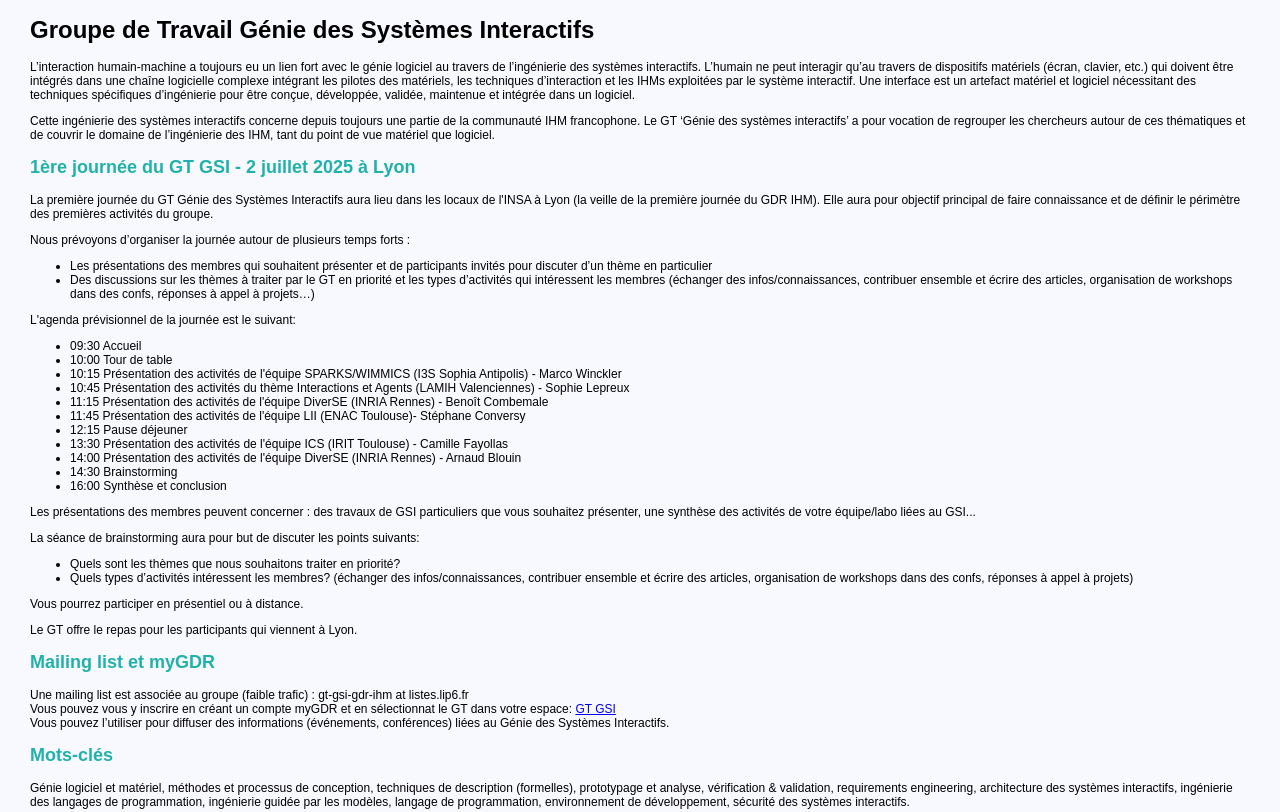
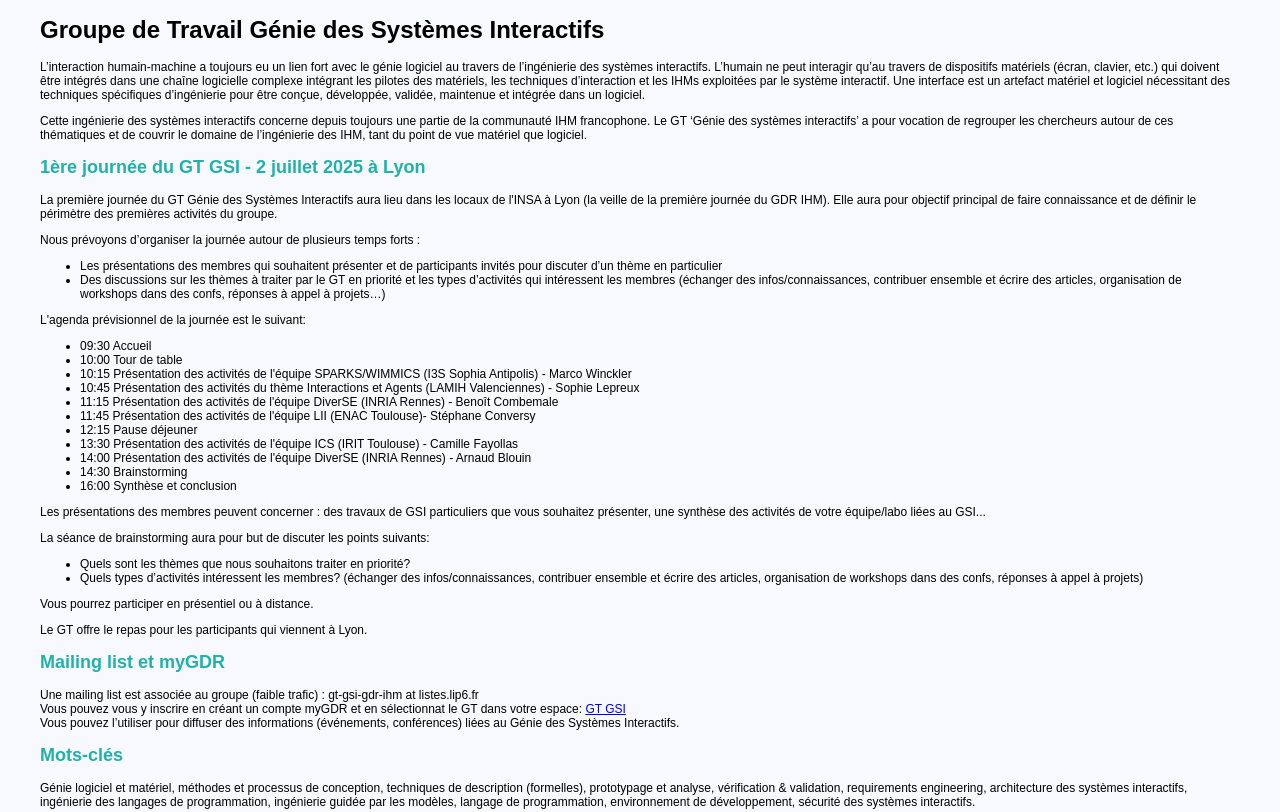
Before and after one commit to gt-gsi/gtgsi, a plain HTML site: page index.html in a window 1280 px wide. Shown: the top 812 px of the page. Drawn offline with Linux system fonts and the light colour scheme.

Commit message:
Update index.html

```diff
--- a/index.html
+++ b/index.html
@@ -4,7 +4,7 @@
                 <title style="color:darkblue">GT Génie des Systèmes Interactifs</title>
             </head>
 
-<body style="background-color: ghostwhite;font-family:arial;font-size:12px;margin-left: 30px;margin-right: 30px">
+<body style="background-color: ghostwhite;font-family:arial;font-size:12px;margin-left: 40px;margin-right: 40px">
     <h1>Groupe de Travail Génie des Systèmes Interactifs</h1>
     <p> L’interaction humain-machine a toujours eu un lien fort avec le génie logiciel au travers de l’ingénierie des systèmes interactifs.
          L’humain ne peut interagir qu’au travers de dispositifs matériels (écran, clavier, etc.) qui doivent être intégrés dans une chaîne logicielle complexe intégrant les pilotes des matériels, les techniques d’interaction et les IHMs exploitées par le système interactif.
```
